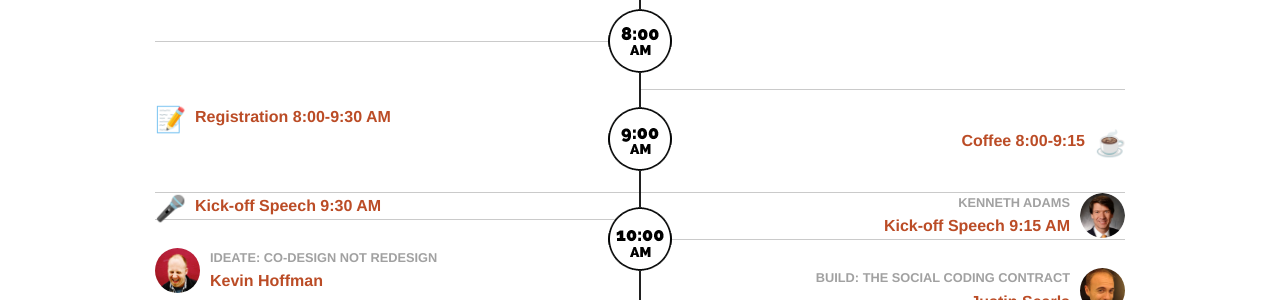
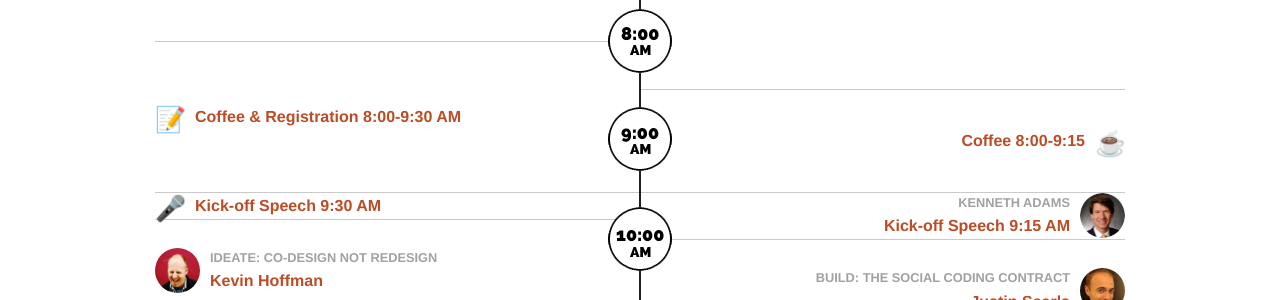
Before and after one commit to madglory/level-up, a Jekyll site: the page built from index.html, in a window 1280 px wide and 900 px high, scrolled down 5914 px. Shown: the part 147-447 px from the top of the window. Built offline with Jekyll 4.4.1, drawn with Linux system fonts in a browser that asks for light colours; emoji names are drawn with the system emoji font; comment, search, counter and statistics services are not loaded.

Commit message:
adds coffee & registration

```diff
--- a/_data/schedule.yaml
+++ b/_data/schedule.yaml
@@ -1,5 +1,5 @@
 wednesday:
-  - title: Registration 8:00-9:30 AM
+  - title: Coffee & Registration 8:00-9:30 AM
     time: 8am
     length: 90
     description:
```
